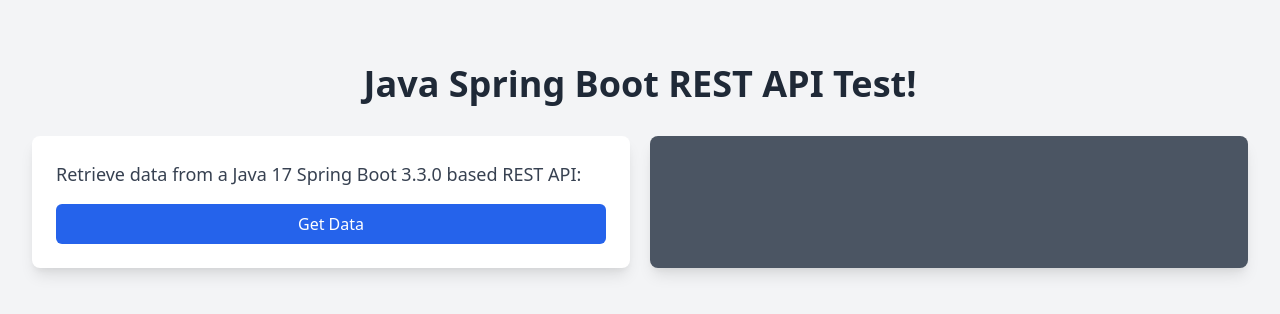
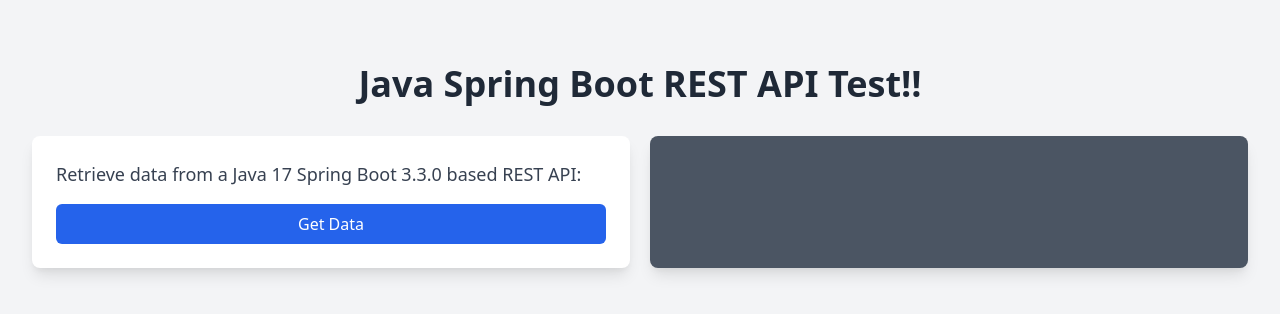
Before and after one commit to justinsovine/spring-boot-api-test, a plain HTML site: page frontend/public/index.html in a window 1280 px wide. Drawn offline with nearby package versions, Linux system fonts and the light colour scheme.

Commit message:
Test push

```diff
--- a/frontend/public/index.html
+++ b/frontend/public/index.html
@@ -12,7 +12,7 @@
 <body class="bg-gray-100 font-sans leading-normal tracking-normal">
 
     <div class="container mx-auto p-8">
-        <h1 class="text-4xl font-bold text-center text-gray-800 my-8">Java Spring Boot REST API Test!</h1>
+        <h1 class="text-4xl font-bold text-center text-gray-800 my-8">Java Spring Boot REST API Test!!</h1>
 
         <div class="flex flex-col md:flex-row justify-between gap-5">
             <form class="flex flex-col gap-4 w-full md:w-1/2 bg-white p-6 rounded-lg shadow-lg">
```
